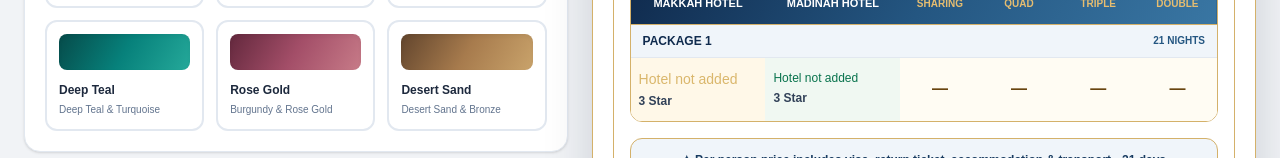
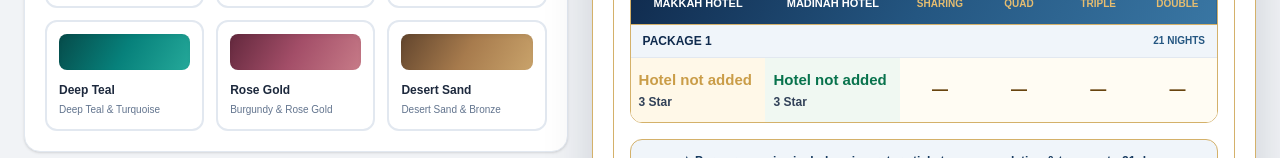
Before and after one commit to haramjunoon7-del/umrah-poster-generator, a Next.js app: page / in a window 1280 px wide. Shown: the part 794-952 px from the top of the page. Built offline with nearby package versions, Linux system fonts and the light colour scheme.

Commit message:
changes done

```diff
--- a/app/page.tsx
+++ b/app/page.tsx
@@ -1623,8 +1623,8 @@ export default function Home() {
                               style={{ background: "#FFF8E8" }}
                             >
                               <p
-                                className="break-words text-[12px] font-medium leading-snug tracking-normal sm:text-[14px]"
-                                style={{ color: "#dab76c" }}
+                                className="break-words text-[13px] font-semibold leading-snug sm:text-[15px]"
+                                style={{ color: "#ca9d48" }}
                               >
                                 {pkg.makkahHotel || "Hotel not added"}
                               </p>
@@ -1653,7 +1653,7 @@ export default function Home() {
                               style={{ background: "#F0F8F2" }}
                             >
                               <p
-                                className="break-words text-[10px] font-medium leading-snug tracking-normal sm:text-[12px]"
+                                className="break-words text-[13px] font-semibold leading-snug sm:text-[15px]"
                                 style={{ color: "#08734D" }}
                               >
                                 {pkg.madinahHotel || "Hotel not added"}
```
